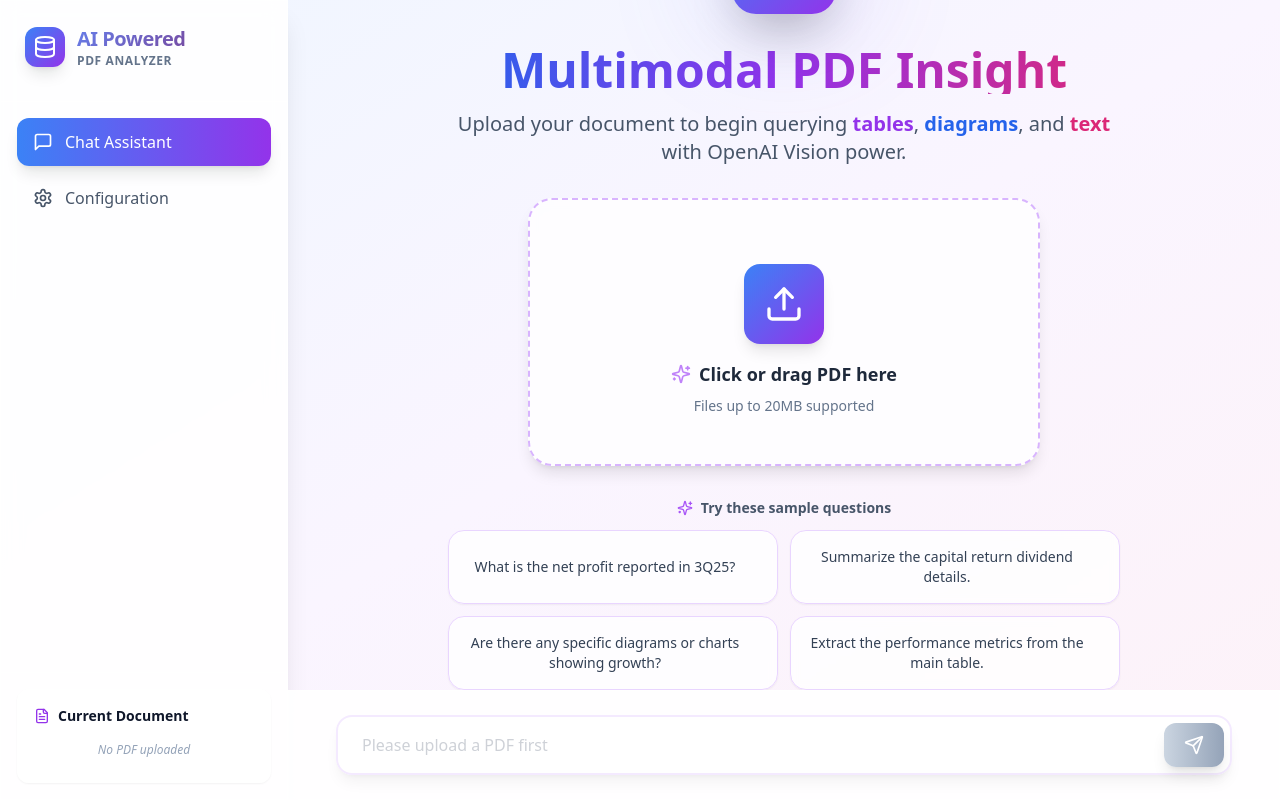
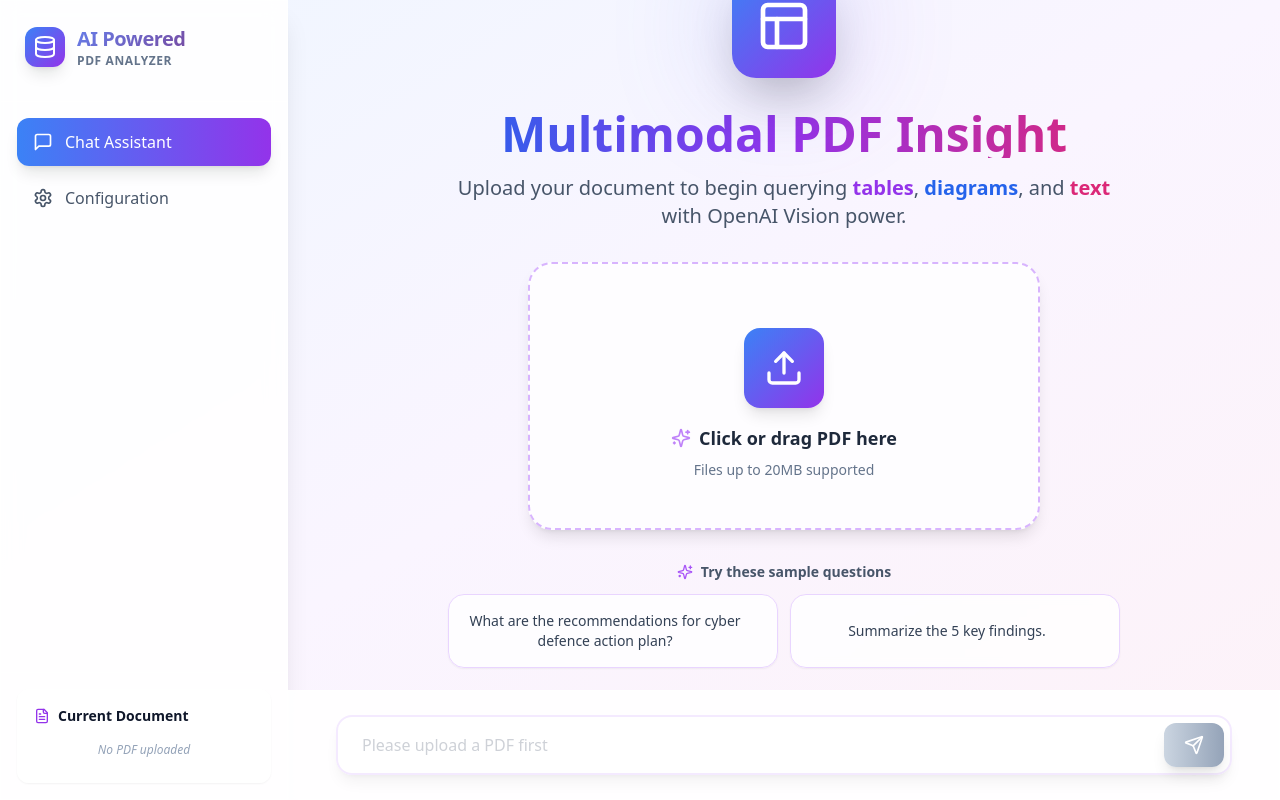
Before and after one commit to JohnTan38/vision-rag-openai, a Next.js app: page / in a window 1280 px wide. Built offline with nearby package versions, Linux system fonts and the light colour scheme.

Commit message:
Update page.tsx

```diff
--- a/app/page.tsx
+++ b/app/page.tsx
@@ -18,10 +18,9 @@ import {
 
 // --- Constants ---
 const SAMPLE_QUESTIONS = [
-  'What is the net profit reported in 3Q25?',
-  'Summarize the capital return dividend details.',
-  'Are there any specific diagrams or charts showing growth?',
-  'Extract the performance metrics from the main table.',
+  'What are the recommendations for cyber defence action plan?',
+  'Summarize the 5 key findings.',
+
 ];
 
 interface Message {
```
